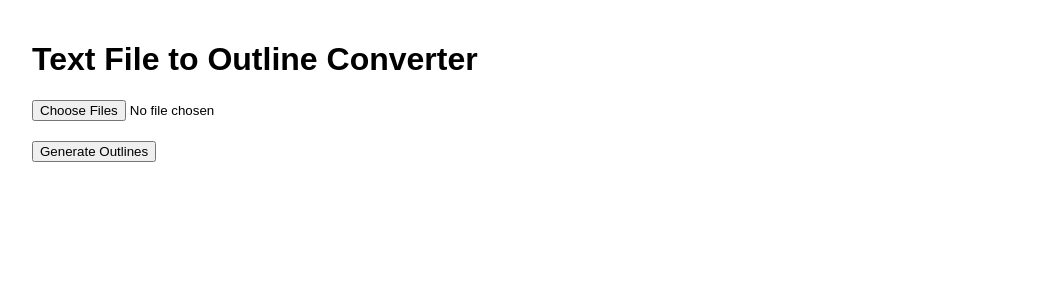
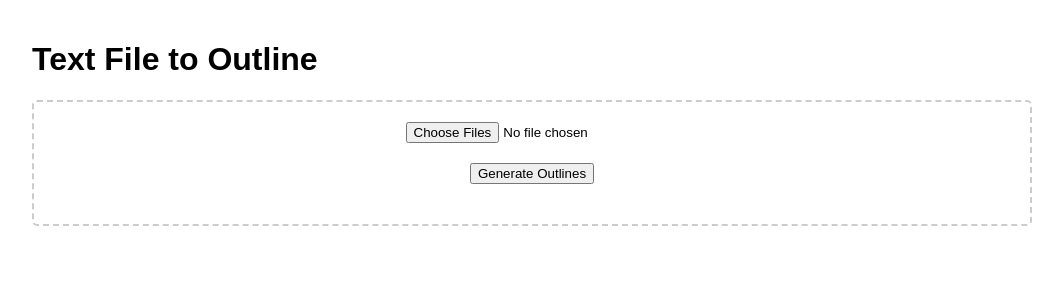
Before and after one commit to JamieDR/WIYS_Outliner_Jamie, a Flask app: page / in a window 1280 px wide. Shown: the top 300 px of the page, without its empty margins (108-1171 px from the left). Run offline with Flask 2, Linux system fonts and the light colour scheme.

Commit message:
Update index.html

```diff
--- a/templates/index.html
+++ b/templates/index.html
@@ -2,7 +2,7 @@
 <!DOCTYPE html>
 <html>
 <head>
-    <title>Text File to Outline Converter</title>
+    <title>Text File to Outline</title>
     <style>
         body {
             max-width: 1000px;
@@ -12,9 +12,10 @@
         }
         .input-section {
             margin-bottom: 30px;
-        }
-        .file-input {
-            margin-bottom: 20px;
+            padding: 20px;
+            border: 2px dashed #ccc;
+            border-radius: 5px;
+            text-align: center;
         }
         .buttons {
             margin: 20px 0;
@@ -45,7 +46,7 @@
     </style>
 </head>
 <body>
-    <h1>Text File to Outline Converter</h1>
+    <h1>Text File to Outline</h1>
     <div class="input-section">
         <input type="file" id="fileInput" multiple accept=".txt">
         <div class="buttons">
@@ -60,12 +61,16 @@
             const result = document.getElementById('result');
 
             if (fileInput.files.length === 0) {
-                result.innerHTML = '<p class="error">Please select at least one file</p>';
+                result.innerHTML = '<p class="error">Please select at least one .txt file</p>';
                 return;
             }
 
             const formData = new FormData();
             for (let file of fileInput.files) {
+                if (!file.name.endsWith('.txt')) {
+                    result.innerHTML = '<p class="error">Please select only .txt files</p>';
+                    return;
+                }
                 formData.append('files[]', file);
             }
 
```
